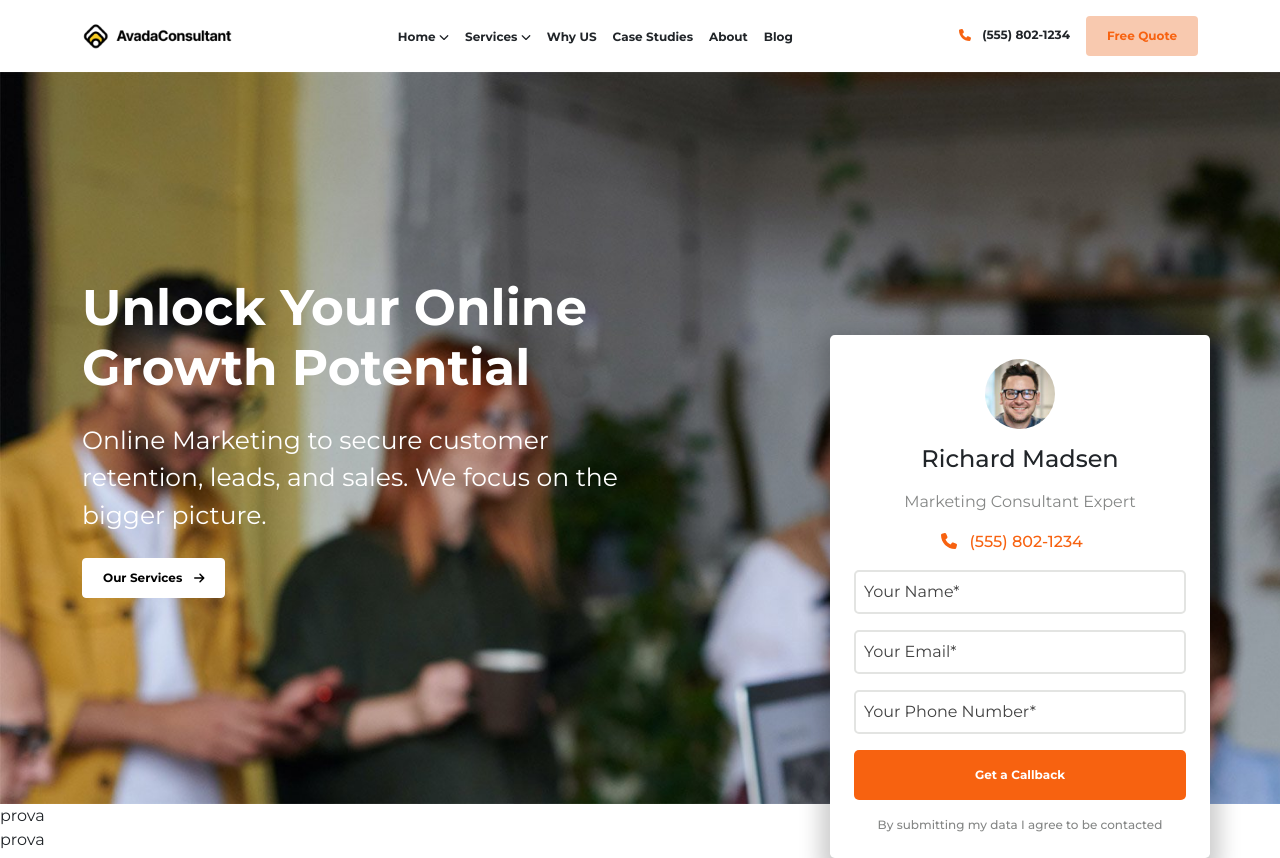
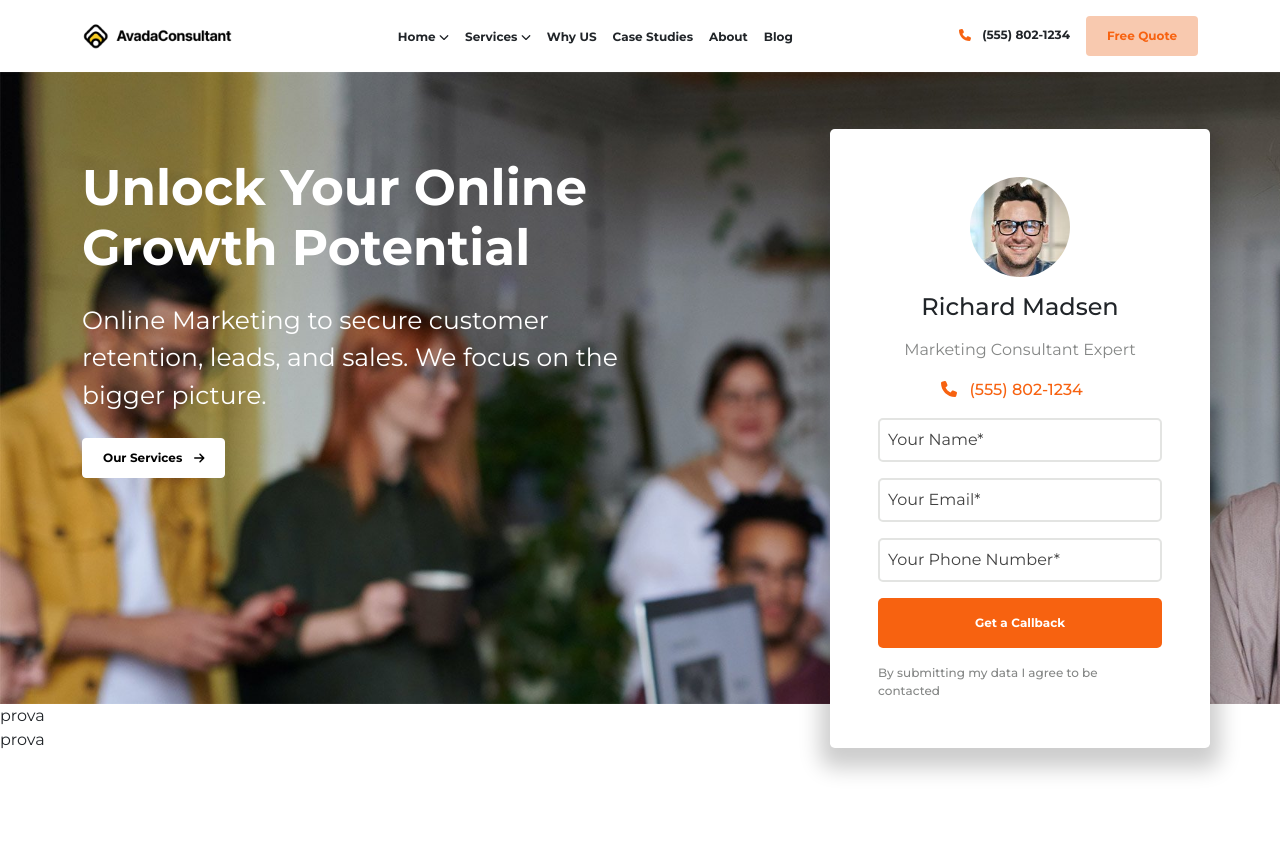
Before and after one commit to Ciro97cu/proj-html-vuejs, a Vue app: page / in a window 1280 px wide. After the commit the page ends 800 px from the top, so only its background shows below. Built offline with nearby package versions, Linux system fonts and the light colour scheme.

Commit message:
ended header

```diff
--- a/src/components/JumboAvada.vue
+++ b/src/components/JumboAvada.vue
@@ -13,54 +13,20 @@
             <font-awesome-icon icon="fa-solid fa-arrow-right" class="ps-2" />
           </button>
         </div>
-        <div class="offset-sm-2 col-sm-4 bg-white rounded-3 p-4">
-          <div class="d-flex flex-column align-items-center gap-3">
-            <div class="wrapper_img">
-              <img
-                class="rounded-circle w-100"
-                src="@/assets/img/marketing-consultant-expert.jpg"
-                alt="Richard Madsen"
-              />
-            </div>
-            <h4>Richard Madsen</h4>
-            <p>Marketing Consultant Expert</p>
-            <div class="d-inline-block pe-3 telephone">
-              <font-awesome-icon icon="fa-solid fa-phone" class="pe-2" />
-              (555) 802-1234
-            </div>
-            <form class="w-100">
-              <input
-                class="d-block w-100 mb-3 p-2"
-                type="text"
-                placeholder="Your Name*"
-              />
-              <input
-                class="d-block w-100 mb-3 p-2"
-                type="email"
-                placeholder="Your Email*"
-              />
-              <input
-                class="d-block w-100 mb-3 p-2"
-                type="tel"
-                placeholder="Your Phone Number*"
-              />
-              <input
-                class="d-block w-100 submit border-0 btn p-3"
-                type="submit"
-                value="Get a Callback"
-              />
-            </form>
-            <p class="credits">By submitting my data I agree to be contacted</p>
-          </div>
-        </div>
+        <MarketingExpertCard />
       </div>
     </div>
   </div>
 </template>
 
 <script>
+import MarketingExpertCard from "./MarketingExpertCard.vue";
+
 export default {
   name: "JumboAvada",
+  components: {
+    MarketingExpertCard,
+  },
 };
 </script>
 
@@ -73,7 +39,7 @@ export default {
   background-size: cover;
 
   .row {
-    min-height: 700px;
+    min-height: 600px;
     position: relative;
 
     .col-sm-6 {
@@ -90,41 +56,6 @@ export default {
         @include button(white, black, transparent, white);
       }
     }
-
-    .col-sm-4 {
-      position: absolute;
-      bottom: -10%;
-      right: 0;
-      box-shadow: 0px 10px 21px 10px rgba(0, 0, 0, 0.2);
-      .wrapper_img {
-        width: 70px;
-      }
-      h4 {
-        font-weight: 500;
-      }
-      p {
-        color: $color-Gunsmoke;
-      }
-      .telephone {
-        color: $color-Ecstasy;
-        font-weight: 500;
-      }
-      input {
-        border: 2px solid $color-Gray-Nurse;
-        border-radius: 5px;
-        &::placeholder {
-          color: $color-Tundora;
-        }
-      }
-
-      .submit {
-        @include button($color-Ecstasy, white, $color-Ecstasy-Op, black);
-      }
-      p:last-child {
-        font-size: 12px;
-        font-weight: 500;
-      }
-    }
   }
 }
 </style>
--- /dev/null
+++ b/src/components/MarketingExpertCard.vue
@@ -0,0 +1,90 @@
+<template>
+  <div>
+    <div class="offset-sm-2 col-sm-4 bg-white rounded-3 p-5">
+      <div class="d-flex flex-column align-items-center gap-3">
+        <div class="wrapper_img">
+          <img
+            class="rounded-circle w-100"
+            src="@/assets/img/marketing-consultant-expert.jpg"
+            alt="Richard Madsen"
+          />
+        </div>
+        <h4>Richard Madsen</h4>
+        <p>Marketing Consultant Expert</p>
+        <div class="d-inline-block pe-3 telephone">
+          <font-awesome-icon icon="fa-solid fa-phone" class="pe-2" />
+          (555) 802-1234
+        </div>
+        <form class="w-100">
+          <input
+            class="d-block w-100 mb-3 p-2"
+            type="text"
+            placeholder="Your Name*"
+          />
+          <input
+            class="d-block w-100 mb-3 p-2"
+            type="email"
+            placeholder="Your Email*"
+          />
+          <input
+            class="d-block w-100 mb-3 p-2"
+            type="tel"
+            placeholder="Your Phone Number*"
+          />
+          <input
+            class="d-block w-100 submit border-0 btn p-3"
+            type="submit"
+            value="Get a Callback"
+          />
+        </form>
+        <p class="credits">By submitting my data I agree to be contacted</p>
+      </div>
+    </div>
+  </div>
+</template>
+
+<script>
+export default {
+  name: "MarketingExpertCard",
+};
+</script>
+
+<style lang="scss" scoped>
+@import "../assets/style/variables.scss";
+@import "../assets/style/mixin.scss";
+
+.col-sm-4 {
+  position: absolute;
+  bottom: -10%;
+  right: 0;
+  box-shadow: 0px 10px 21px 10px rgba(0, 0, 0, 0.2);
+  .wrapper_img {
+    width: 100px;
+  }
+  h4 {
+    font-weight: 500;
+  }
+  p {
+    color: $color-Gunsmoke;
+  }
+  .telephone {
+    color: $color-Ecstasy;
+    font-weight: 500;
+  }
+  input {
+    border: 2px solid $color-Gray-Nurse;
+    border-radius: 5px;
+    &::placeholder {
+      color: $color-Tundora;
+    }
+  }
+
+  .submit {
+    @include button($color-Ecstasy, white, $color-Ecstasy-Op, black);
+  }
+  p:last-child {
+    font-size: 12px;
+    font-weight: 500;
+  }
+}
+</style>
```
Also changed, not shown: src/components/HelloWorld.vue (deleted, +0 -58 lines).
